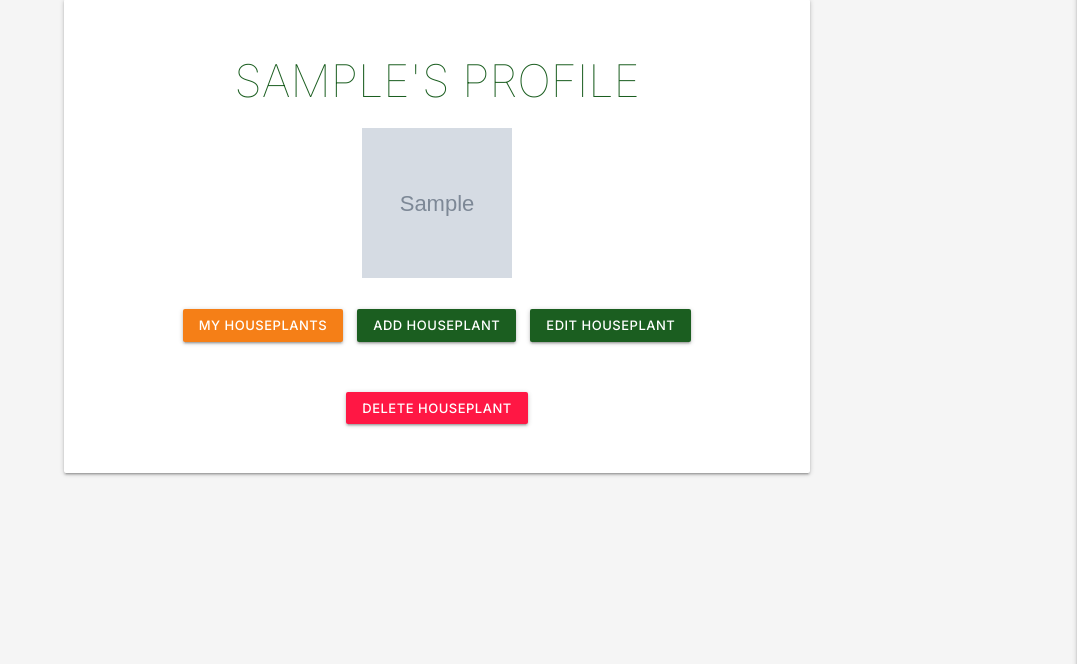
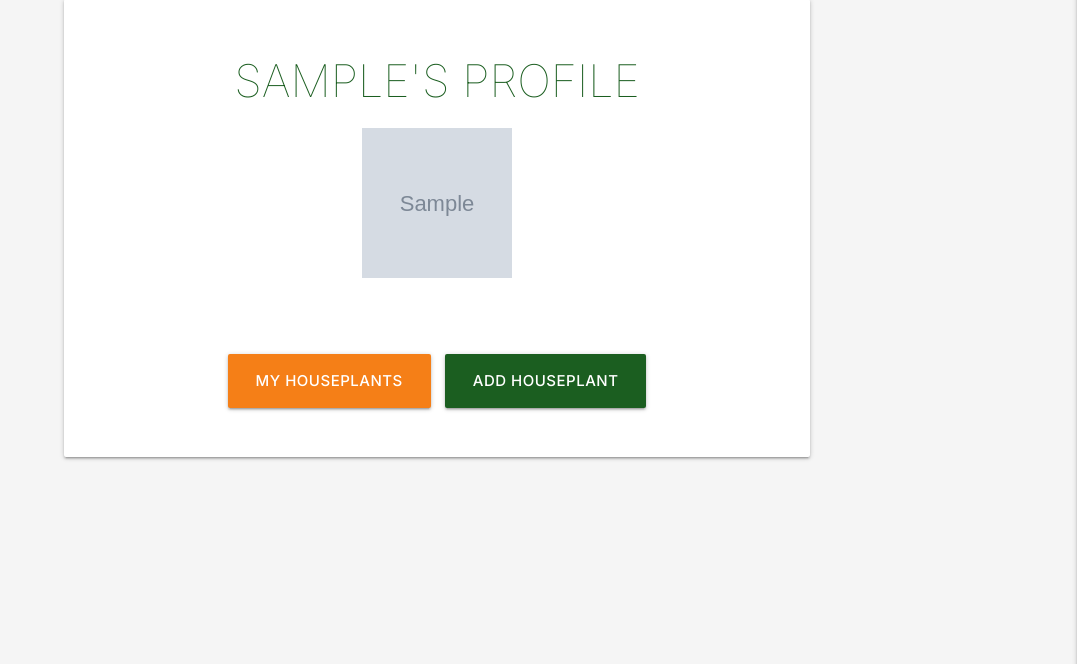
Before and after one commit to RachelFurlong-dev/milestone-project3-v1, a Flask app: page /profile/1 in a window 1280 px wide. Shown: the part 73-737 px from the top of the page, without its empty margins (203-1280 px from the left). Run offline with Flask 2, Linux system fonts and the light colour scheme; the visitor is signed in with stand-in values (Sample User, id 1); grey boxes marked "Sample" are stand-in pictures; a database or web service that is not in the repository returns one stand-in record (values such as "Sample title"); some libraries are stand-ins or nearby versions.

Commit message:
Update button links in profile.html

```diff
--- a/static/css/style.css
+++ b/static/css/style.css
@@ -52,7 +52,7 @@ h3 {
 }
 
 /* button styles */
-.btn-small{
+.btn-large{
     margin:25px 5px;
 }
 
--- a/templates/houseplants.html
+++ b/templates/houseplants.html
@@ -16,7 +16,7 @@
                 <label for ="query">Search Houseplants</label>
           </div>
           <div class="col s12 m4">
-              <a href="{{ url_for('get_houseplants') }}" class="red btn text-shadow">Reset</a>
+              <a href="{{ url_for('get_houseplants') }}" class="red accent-3 btn text-shadow">Reset</a>
               <button type="submit" class="green darken-4 btn text-shadow">
               <i class="fas fa-search left"></i>Search
               </button>
@@ -45,8 +45,8 @@
               </div>
               <div class=" grey lighten-4 center">
                {% if houseplant.created_by|lower == session.user|lower %}
-                <a href="{{ url_for('delete_houseplant', houseplant_id=houseplant._id) }}" class="btn-small red accent-3">Delete</a>
-                <a href="{{ url_for('edit_houseplant', houseplant_id=houseplant._id) }}" class="btn-small green darken-4">Edit</a>
+                <a href="{{ url_for('delete_houseplant', houseplant_id=houseplant._id) }}" class="btn-large red accent-3">Delete</a>
+                <a href="{{ url_for('edit_houseplant', houseplant_id=houseplant._id) }}" class="btn-large green darken-4">Edit</a>
               {% endif %}
               </div>
               <div class="card-reveal">
--- a/templates/profile.html
+++ b/templates/profile.html
@@ -11,10 +11,10 @@
                 <div>
                 <img src="{{ url_for('static', filename='avatars/'+user.avatar) }}" alt="" height="150px" width="150px">
                 </div>
-                <a href="#" class="btn-small yellow darken-4">My houseplants</a>
-                <a href="#" class="btn-small green darken-4">Add houseplant</a>
-                <a href="#" class="btn-small green darken-4">Edit houseplant</a>
-                <a href="#" class="btn-small red accent-3">Delete houseplant</a>
+                <br>
+                <br>
+                <a href="#" class="btn-large yellow darken-4">My houseplants</a>
+                <a href="{{ url_for('add_houseplant') }}" class="btn-large green darken-4">Add houseplant</a>
             </div>
         </div>
 
```
